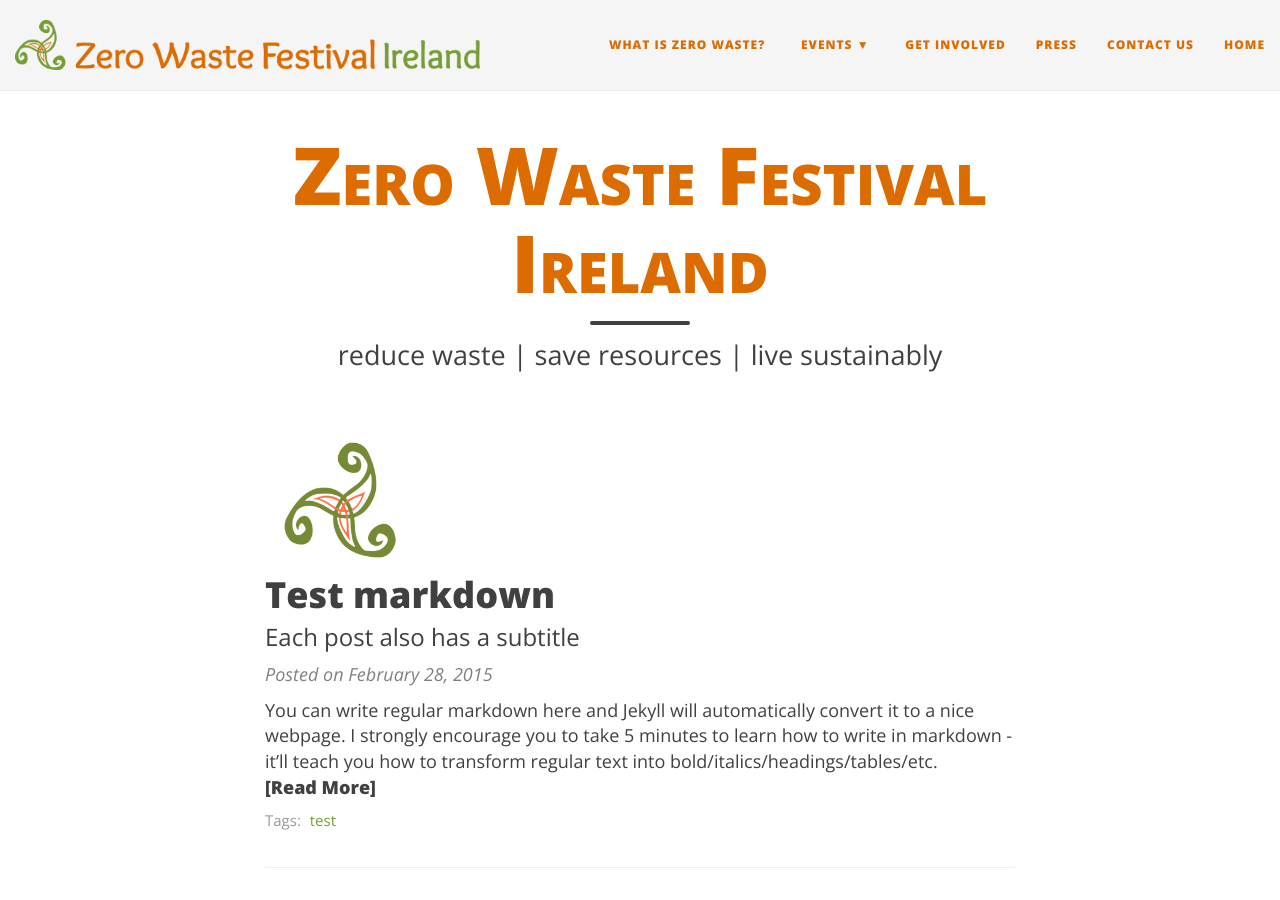
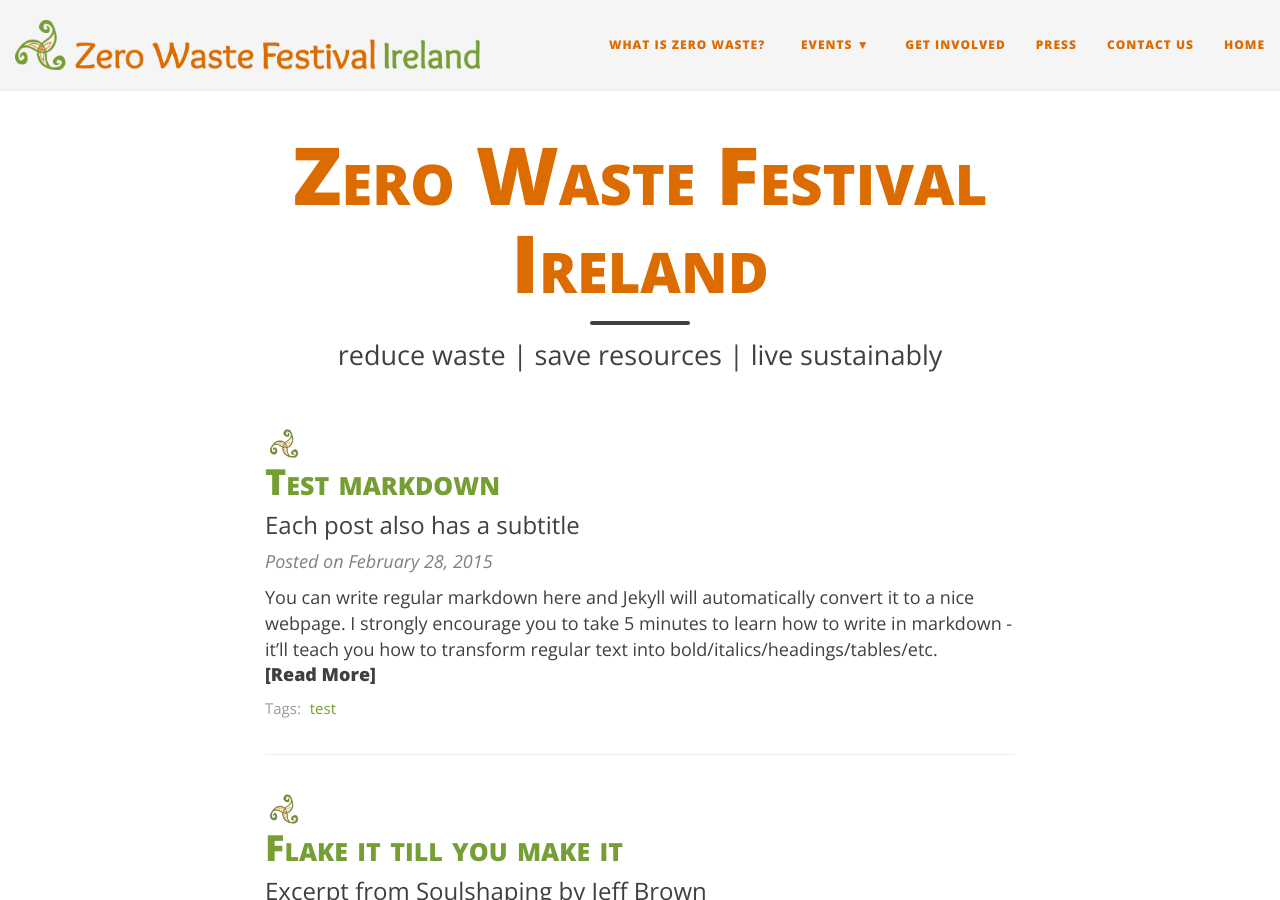
Before and after one commit to jknappe/zw-ireland, a Jekyll site: the page built from index.html, in a window 1280 px wide and 900 px high. Built offline with Jekyll 4.4.1, drawn with Linux system fonts in a browser that asks for light colours; nearby versions of some CDN libraries; the list of posts is cut into pages by our own code.

Commit message:
changes main

```diff
--- a/index.html
+++ b/index.html
@@ -8,9 +8,9 @@
 <div class="posts-list">
   {% for post in paginator.posts %}
   <article class="post-preview">
-	<img src="{{ site.baseurl }}/img/404-zerowaste.png" width = "20%" />
+	<img src="{{ site.baseurl }}/img/zw-icon.png" width = "5%" />
     <a href="{{ post.url | prepend: site.baseurl }}">
-	  <h3 class="post-title">{{ post.title }}</h3>
+	  <h2 class="post-title">{{ post.title }}</h2>
 
 	  {% if post.subtitle %}
 	  <h3 class="post-subtitle">
```
